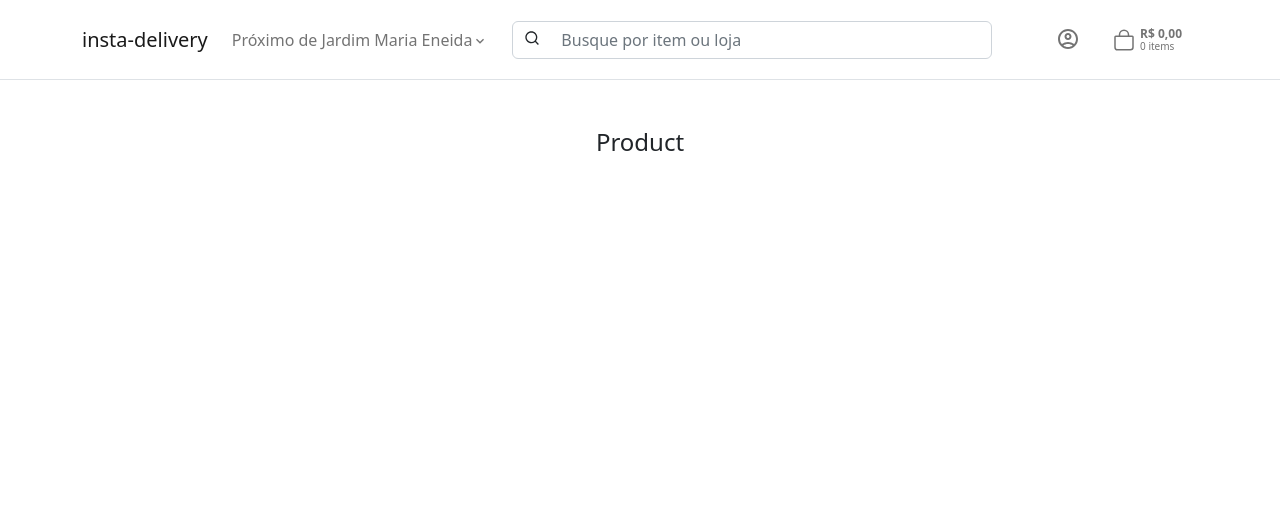
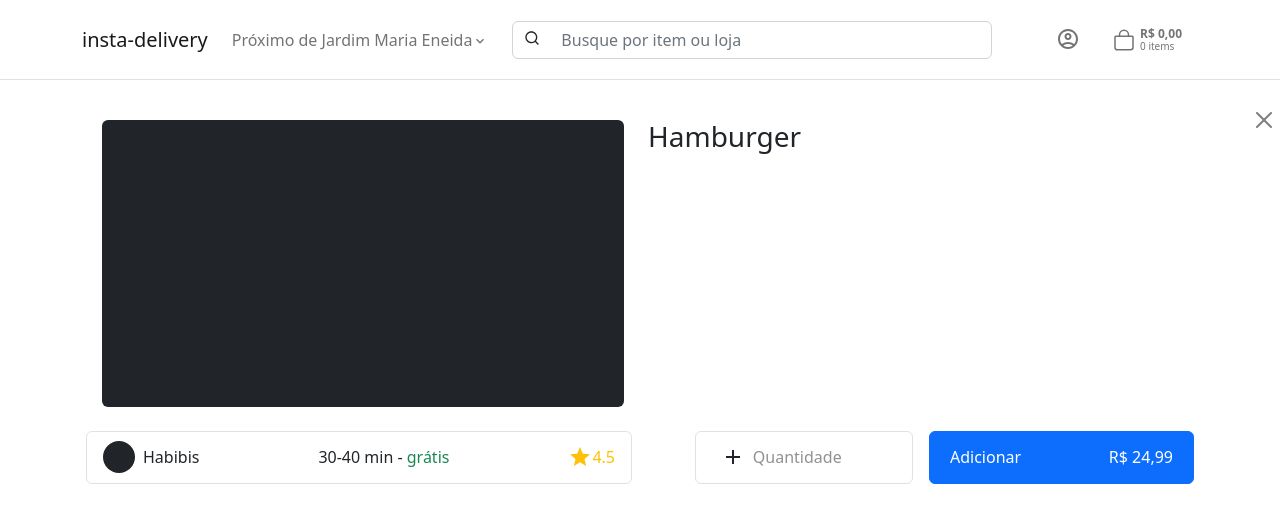
Before and after one commit to MateusArenas/insta-delivery, a Next.js app: page /product/abc1234 in a window 1280 px wide. Shown: the top 522 px of the page. Built offline with nearby package versions, Linux system fonts and the light colour scheme.

Commit message:
init work in product page and add cart context

```diff
--- a/contexts/bag.tsx
+++ b/contexts/bag.tsx
@@ -6,70 +6,41 @@ interface IProduct {
   id?: string
   price: number
   name: string
+  quantity: number
 }
 
 interface BagContextData {
   bag: IProduct[]
-  saveInBag: (product: IProduct) => void
-  updateInBag: (id: string, product: IProduct) => void
-  removeInBag: (id: string) => void
+  setBagItem: (product: IProduct, quantity: number) => void
+  findBagItem: (product: IProduct) => IProduct | undefined
 }
 
 const BagContext = React.createContext<BagContextData>({} as BagContextData)
 
-const getId = (item: IProduct) => item?._id || item?.id
+export const getId = (item: IProduct) => item?._id || item?.id
 
 export const BagProvider: React.FC<any> = ({ children }) => {
   const [bag, setBag] = usePersistedState<IProduct[]>('alan-bag', [])
 
-  function saveInBag(product: IProduct) {
-    setBag(items => [...items, product])
-  }
+  const findBagItem = (product: IProduct) => bag.find(item => getId(item) === getId(product))
 
-  function updateInBag(id: string, update: Partial<IProduct>) {
-    setBag(items => items.map(item => getId(item) === id ? { ...item, ...update } : item))
-  }
-
-  function removeInBag(id: string) {
-    setBag(items => items.filter(item => getId(item) !== id))
-  }
-
-  function setBagItem(product: IProduct, quantity: number) {
-    // setBag(items => items.map(item => {
-    //   if (getId(item) === getId(product)) { //exists
-    //     return ({ ...item, ...product, quantity })
-    //     if (quantity) {
-    //     } else {
-
-    //     }
-
-    //   } else { //not exists
-
-    //   }
-    // }).filter(item => quantity ? true : (getId(item) === getId(product)) )
-    // )
-    setBag(items => {
-      const findItem = items.find(item => getId(item) === getId(product))
-
-      if (findItem) {
-        if (quantity) {
-
-        } else {
-
-        }
+  const setBagItem = (product: IProduct, quantity: number) => setBag(items => {
+    if (items.find(item => getId(item) === getId(product))) {
+      if (quantity >= 1) {
+        return items.map(item => getId(item) === getId(product) ? { ...item, ...product, quantity } : item )
       } else {
-        return [...items, { ...product, quantity }]
+        return items.filter(item => getId(item) !== getId(product))
       }
-
-    })
-  }
+    } else {
+      return [...items, { ...product, quantity }]
+    }
+  })
 
   return (
     <BagContext.Provider value={{
       bag,
-      saveInBag,
-      updateInBag,
-      removeInBag
+      findBagItem,
+      setBagItem
     }} >
       {children}
     </BagContext.Provider>
--- a/pages/_app.tsx
+++ b/pages/_app.tsx
@@ -72,17 +72,14 @@ function MyApp({ Component, pageProps }: AppPropsWithLayout) {
       </Modal>
 
       {/* offcanvas for product */}
-      <Offcanvas tabinde placement={'bottom'} className="open-bellow" backdropClassName='open-bellow-bg'
+      <Offcanvas tabinde placement={'bottom'} className="offcanvas-height-adapter open-bellow" backdropClassName='open-bellow-bg'
         show={router.query.productId as unknown as boolean}
         onHide={() => router.back()}
       >
-        <div className='d-flex flex-row'>
-          <Offcanvas.Header className='border-0 mb-4 position-absolute end-0' closeButton />
-
-          <div className="d-flex flex-column mx-4">
-            <Product />
-          </div>
-        </div>
+        {/* <Offcanvas.Header className='border-0 mb-4 position-absolute end-0' closeButton /> */}
+        <Offcanvas.Body className='p-0'>
+          <Product />
+        </Offcanvas.Body>
       </Offcanvas>
 
       {/* offcanvas for post */}
--- a/pages/product/[id].tsx
+++ b/pages/product/[id].tsx
@@ -4,19 +4,111 @@ import styles from '../../styles/Home.module.css'
 import Link from 'next/link'
 
 import React from 'react'
+import BagContext, { getId } from '../../contexts/bag'
+import { MdRemove, MdAdd, MdStar } from 'react-icons/md'
+import { IoMdEye } from 'react-icons/io'
+
+import CloseButton from 'react-bootstrap/CloseButton';
+import { useRouter } from 'next/router'
 
 const Product: NextPage = () => {
 
+  const { bag, setBagItem, findBagItem } = React.useContext(BagContext)
+
+  const item = {
+    _id:'geneilson',
+    name: 'item',
+    price: 10,
+    quantity: 0
+  }
+
+React.useEffect(() => {
+  console.log({ bag });
+
+}, [bag])
+
+const router = useRouter()
+
   return (
-    <div className={styles.container}>
+    <div className="container px-0 px-lg-3">
       <Head>
         <title>Create Next App</title>
         <meta name="description" content="Generated by create next app" />
         <link rel="icon" href="/favicon.ico" />
       </Head>
 
-      <h4 className="text-center my-5" >Product</h4>
+        <CloseButton className='position-absolute end-0 rounded-circle bg-white p-2'
+          onClick={() => router.back()}
+        />
 
+        <div className="row g-0 g-lg-3 my-0 mx-0 mb-lg-4 mt-lg-4">
+            <div className="col-12 px-0 col-lg-6 px-lg-3">
+              <div className="bg-dark rounded w-100" style={{ height: 573/2 }} />
+            </div>
+            <div className="col-6">
+              <h3 className="" >Hamburger</h3>
+            </div>
+        </div>
+
+        <div className="row g-0 g-lg-3">
+          <div className="col-12 col-lg-6">
+
+            <div className="d-flex flex-row align-items-center justify-content-between border rounded px-3 py-1 h-100">
+                <div className='d-flex align-items-center'>
+                  <div className='rounded-circle bg-dark me-2' style={{ width: 32, height: 32 }} />
+                  <h6 className='mb-0'>Habibis</h6>
+                </div>
+
+                <h6 className='mb-0 d-none d-lg-block'>30-40 min - <span className='text-success'>grátis</span></h6>
+
+                <div className='d-flex align-items-center text-warning'><MdStar size={24} /> <h6 className='mb-0'>4.5</h6></div>
+            </div>
+
+          </div>
+          <div className="col-12 col-lg-6 product-bar-position-adapter">
+            <div className="row g-0 g-lg-3 align-items-center justify-content-between justify-content-lg-end h-100">
+
+              <div className="col-5 h-100">
+                <div className="d-flex flex-row align-items-center justify-content-between border rounded px-3 py-1 h-100">
+
+                  {
+                    !!findBagItem(item) &&
+                    <button className="btn btn-transparent p-1 px-2" onClick={() => setBagItem(item, (findBagItem(item)?.quantity||0)-1)}>
+                      <MdRemove size={24} />
+                    </button>
+                  }
+                  {
+                    !!findBagItem(item) &&
+                    <h6 className='p-1 px-2 mb-0 mx-1'>{findBagItem(item)?.quantity}</h6>
+                  }
+
+                  <button className="btn btn-transparent p-1 px-2" onClick={() => setBagItem(item, (findBagItem(item)?.quantity||0)+1)} >
+                    <div className="d-flex align-items-center">
+                      <MdAdd size={24} />
+                      {!findBagItem(item) &&
+                        <h6 className='mb-0 opacity-50 ms-2'>Quantidade</h6>
+                      }
+                    </div>
+                  </button>
+
+
+
+                </div>
+              </div>
+
+              <div className="col-6">
+                <button onClick={() => {}} className="btn btn-primary py-3 px-3 h-100 w-100">
+                  <div className="d-flex flex-row align-items-center px-1 justify-content-between">
+                    <h6 className="mb-0">Adicionar</h6>
+                    <h6 className="mb-0">R$ 24,99</h6>
+                  </div>
+                </button>
+              </div>
+
+            </div>
+
+          </div>
+        </div>
     </div>
   )
 }
--- a/styles/globals.css
+++ b/styles/globals.css
@@ -49,6 +49,25 @@ a {
   top: 50px !important;
 }
 
+.product-bar-position-adapter {
+  position: relative !important;
+}
+
+.offcanvas-height-adapter {
+  height: auto !important;
+}
+
+@media only screen and (max-width: 991px) {
+  .offcanvas-height-adapter {
+    height: 100% !important;
+  }
+  .product-bar-position-adapter {
+    position: absolute !important;
+    width: 100% !important;
+    bottom: 50px !important;
+  }
+}
+
 .dropdown-menu {
   z-index: 2 !important;
 }
```
